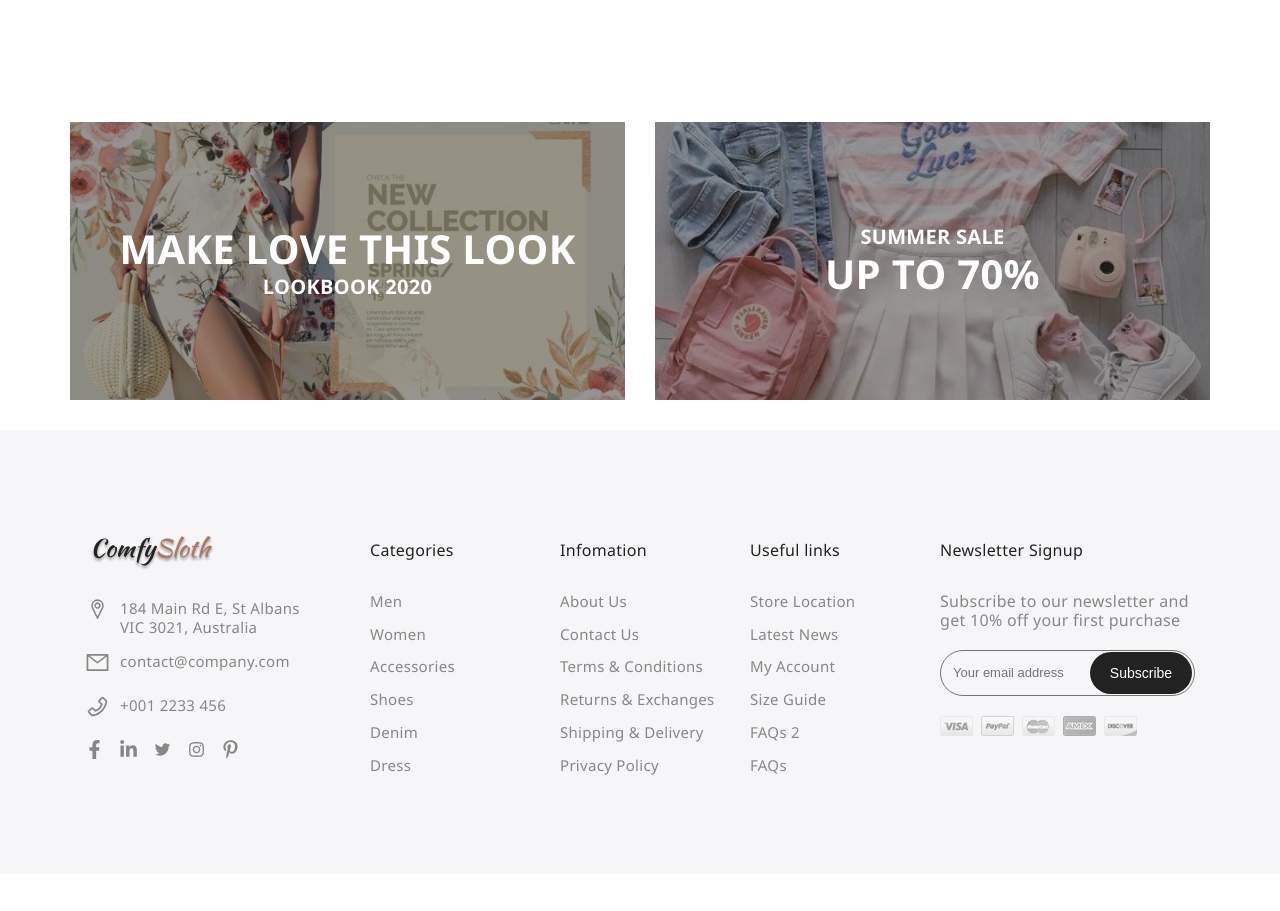
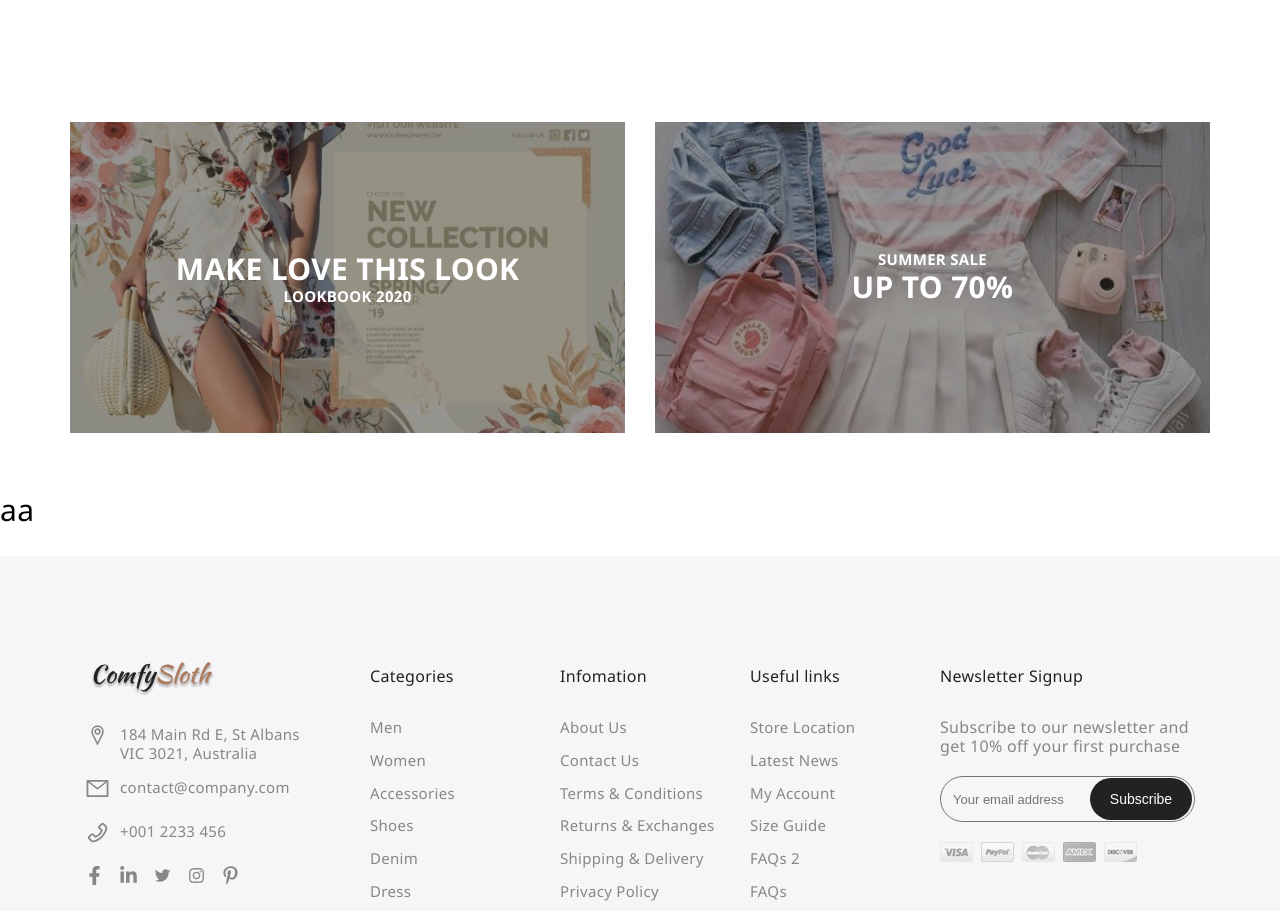
Before and after one commit to RichardHiHi/clothing-web, a React (Create React App) app: page / in a window 1280 px wide. Shown: the part 1260-2171 px from the top of the page. Built offline with nearby package versions, Linux system fonts and the light colour scheme.

Commit message:
change pc

```diff
--- a/src/components/banner_blog/BannerBlog.js
+++ b/src/components/banner/Banner.js
@@ -1,5 +1,5 @@
 import React from 'react';
-import './bannerBlog.scss';
+import './banner.scss';
 import Grid from '@material-ui/core/Grid';
 import { banners } from '../../utils/data';
 
@@ -19,7 +19,7 @@ const BannerBlog = () => {
                         style={{ backgroundImage: `url(${banner.img})` }}
                       ></div>
                     </a>
-
+                    {/* change h3 h4 */}
                     {index % 2 == 0 ? (
                       <div className='banner-title'>
                         <h3>{banner.bigText}</h3>
--- a/src/components/banner_blog/bannerBlog.scss
+++ b/src/components/banner/banner.scss
@@ -19,7 +19,7 @@
     @include transform(scale(1.1));
   }
   .banner-img {
-    padding-top: 50%;
+    padding-top: 56%;
     background-position: center;
     background-repeat: no-repeat;
     background-size: cover;
@@ -39,10 +39,10 @@
     background-color: rgba(34, 34, 34, 0.466);
     color: $whiteColor;
     h3 {
-      @include font-size-weight(4rem, 900);
+      @include font-size-weight(3rem, 900);
     }
     h4 {
-      @include font-size-weight(2rem, 900);
+      @include font-size-weight(1.5rem, 900);
     }
   }
 }
--- /dev/null
+++ b/src/components/blog-instagram/BlogInsta.js
@@ -0,0 +1,11 @@
+import React from 'react';
+import './blogInsta.scss';
+const BlogInsta = () => {
+  return (
+    <div>
+      <h2>aa</h2>
+    </div>
+  );
+};
+
+export default BlogInsta;
--- /dev/null
+++ b/src/components/blog-instagram/blogInsta.scss
@@ -0,0 +1 @@
+@import '../../sassStyles/variables.scss';
--- a/src/components/index.js
+++ b/src/components/index.js
@@ -8,7 +8,8 @@ import CartMini from './cartMini/CartMini';
 import SlideShow from './slideShow/SlideShow';
 import CollectionList from './collection-list/CollectionList';
 import Footer from './footer/Footer';
-import BannerBlog from './banner_blog/BannerBlog';
+import Banner from './banner/Banner';
+import BlogInsta from './blog-instagram/BlogInsta';
 export {
   Navbar,
   NavButton,
@@ -20,5 +21,6 @@ export {
   SlideShow,
   CollectionList,
   Footer,
-  BannerBlog,
+  Banner,
+  BlogInsta,
 };
--- a/src/pages/HomePage.js
+++ b/src/pages/HomePage.js
@@ -1,13 +1,14 @@
 import React from 'react';
 import { SlideShow } from '../components';
-import { CollectionList, BannerBlog } from '../components';
+import { CollectionList, Banner, BlogInsta } from '../components';
 
 const HomePage = () => {
   return (
     <div className='content'>
       <SlideShow />
       <CollectionList />
-      <BannerBlog />
+      <Banner />
+      <BlogInsta />
     </div>
   );
 };
```
